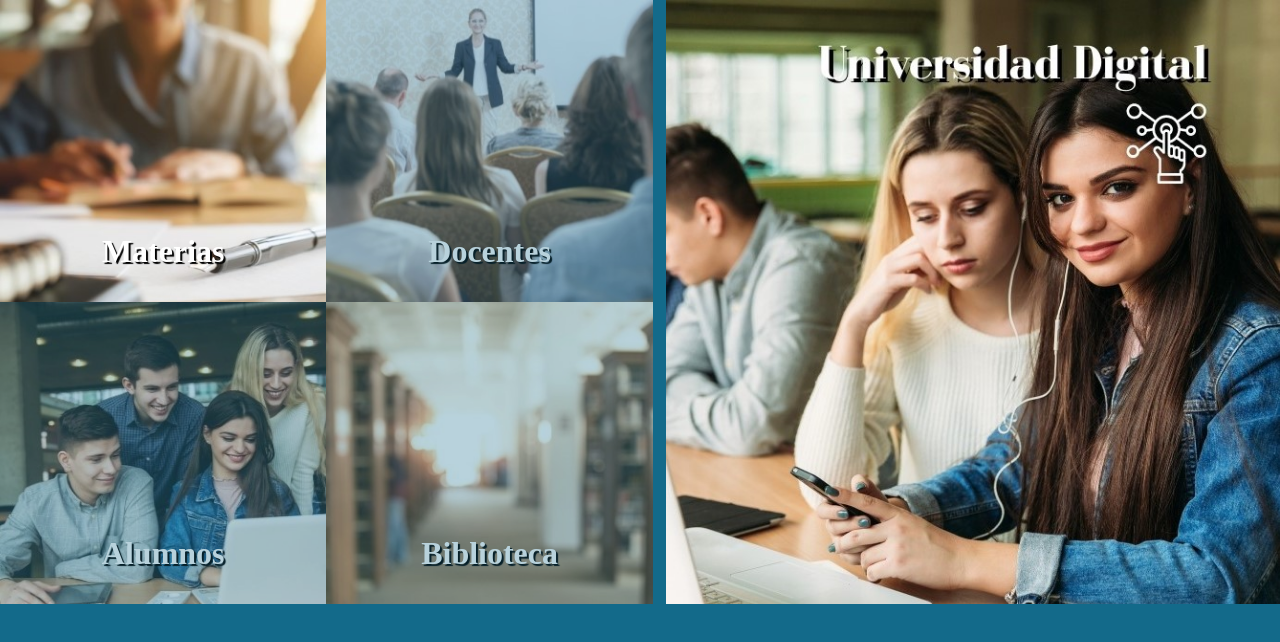
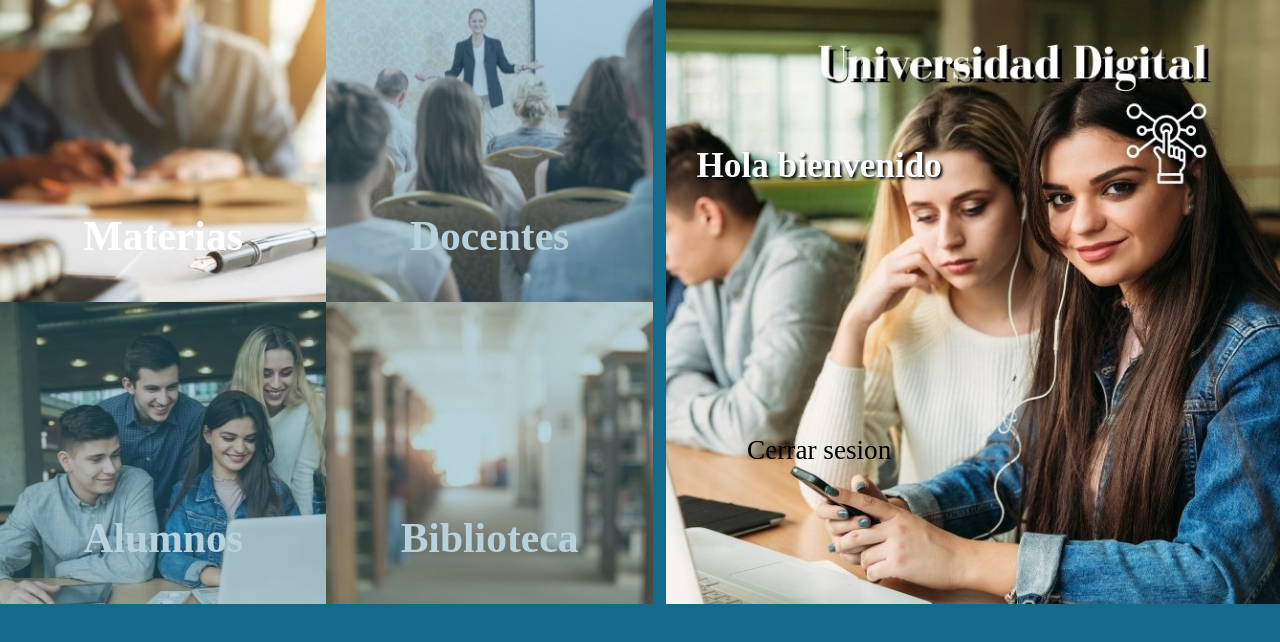
Before and after one commit to IsaiasGrajales/universidad, a plain HTML site: page universidad_front/menu_principal.html in a window 1280 px wide. Drawn offline with Linux system fonts and the light colour scheme.

Commit message:
interfaz menu principal modificado

```diff
--- a/universidad_front/css/login.css
+++ b/universidad_front/css/login.css
@@ -33,7 +33,7 @@ body{
 h2{
     margin: auto;
     margin-left: 5%;
-    font-size: 150%;
+    font-size: 250%;
 }
 
 .logo-university{
@@ -46,6 +46,7 @@ h2{
 
 .text-university{
     text-align: center;
+    font-size: 65%;
 }
 
 p{
--- a/universidad_front/css/menu_principal.css
+++ b/universidad_front/css/menu_principal.css
@@ -24,9 +24,28 @@ body{
 }
 
 h3{
-    color: rgba(255, 255, 255, 1) !important;
-    font-size: 2em;
-    text-shadow: 2px 2px 1px black;
+    color: #fff !important;
+    font-size: 2.6em;
+    transition: all 1s cubic-bezier(0.19, 1, 0.22, 1);
+}
+
+h3:hover{
+    outline-color: rgba(27, 38, 49, 0.8);
+    outline-offset: 80px;
+    text-shadow: 1px 1px 6px #1B2631;
+}
+
+h4{
+    margin-top: 1em;
+    margin-bottom: 4em;
+    color: white;
+    font-size: 2.2em;
+    text-shadow: 2px 2px 3px black;
+}
+
+a{
+    text-decoration: none;
+    color: white;
 }
 
 .opcion-1{
@@ -109,4 +128,26 @@ h3{
     background-image: url('../source/fondo_picture.jpg');
     background-repeat: no-repeat;
     background-size: cover;
+    display: flex;
+    align-items: center;
 }
+
+.contenido{
+    width: 50%;
+    padding: 0;
+    display: flex;
+    flex-direction: column;
+    text-align: center;
+}
+
+.close{
+    margin-top: 4em;
+    margin-bottom: 1em;
+    color: black;
+
+    font-size: 1.7em;
+}
+
+.close:hover{
+    text-shadow: 2px 2px 4px white;
+}
--- a/universidad_front/js/login.js
+++ b/universidad_front/js/login.js
@@ -2,5 +2,5 @@ let btnLogin = document.getElementById('do-login');
 let username = document.getElementById('email');
 
 function ingresar(){
-    window.location.replace('./index.html');
+    window.location.replace('./menu_principal.html');
 }
--- a/universidad_front/js/menu_principal.js
+++ b/universidad_front/js/menu_principal.js
@@ -0,0 +1,19 @@
+function alumnos(){
+    //window.location.replace('./index.html');
+}
+
+function docentes(){
+    //window.location.replace('./index.html');
+}
+
+function materias(){
+    //window.location.replace('./index.html');
+}
+
+function biblioteca(){
+    //window.location.replace('./index.html');
+}
+
+function cerrarSesion(){
+    window.location.replace('./login.html');
+}
--- a/universidad_front/menu_principal.html
+++ b/universidad_front/menu_principal.html
@@ -13,23 +13,34 @@
             <div class="col menu-opcion">
                 <div class="opcion-1">
                     <div class="materias">
-                        <h3>Materias</h3>
+                        <a href="#">
+                            <h3 onclick="materias()">Materias</h3>
+                        </a>
                     </div>
                     <div class="docentes">
-                        <h3>Docentes</h3>
+                        <a href="#">
+                            <h3 onclick="docentes()">Docentes</h3>
+                        </a>
                     </div>
                 </div>
                 <div class="opcion-2">
                     <div class="alumnos">
-                        <h3>Alumnos</h3>
+                        <a href="#">
+                            <h3 onclick="alumnos()">Alumnos</h3>
+                        </a>
                     </div>
                     <div class="biblioteca">
-                        <h3>Biblioteca</h3>
+                        <a href="#">
+                            <h3 onclick="biblioteca()">Biblioteca</h3>
+                        </a>
                     </div>
                 </div>
             </div>
             <div class="col picture">
-
+                <div class="row contenido">
+                    <h4>Hola bienvenido</h4>
+                    <a href="#" class="close" onclick="cerrarSesion()">Cerrar sesion</a>
+                </div>
             </div>
         </div>
     </div>
```
